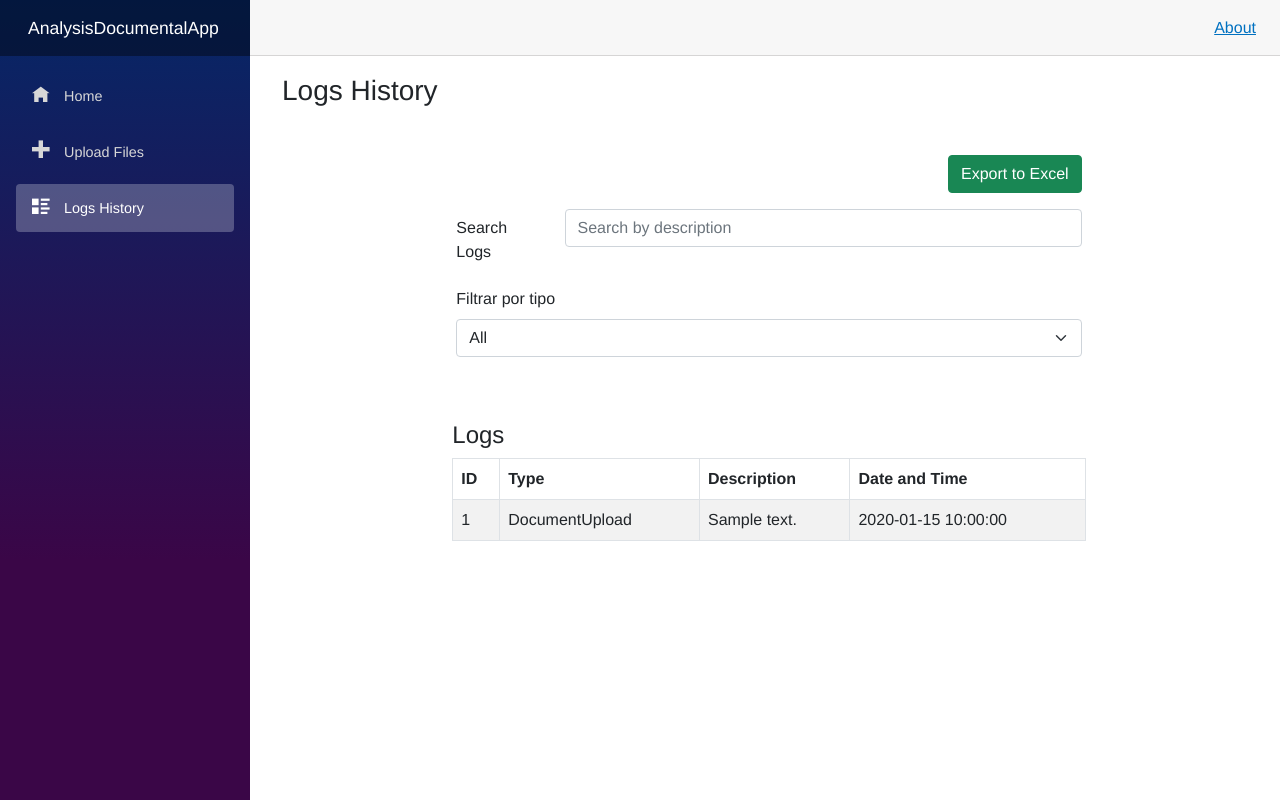
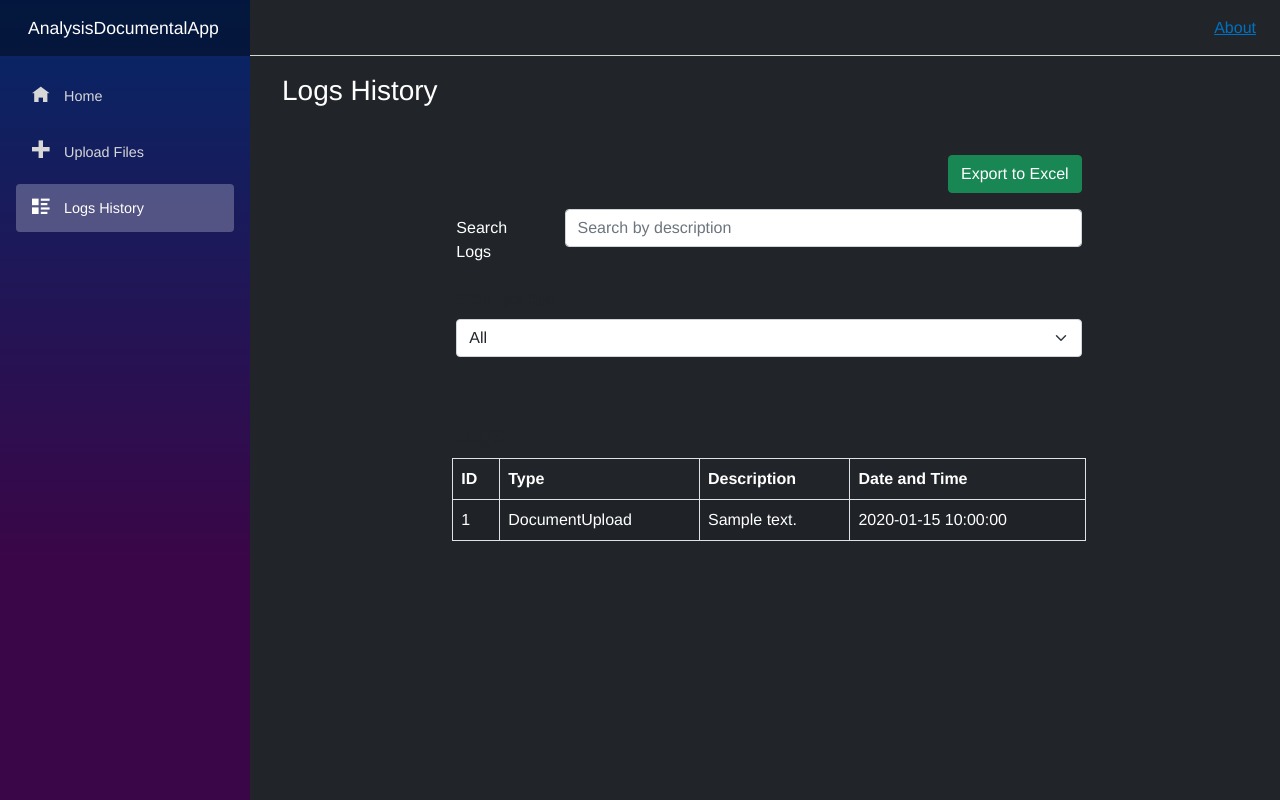
Before and after one commit to Dan4541/AnalisisDocumentalApp, an ASP.NET Core app: page /history in a window 1280 px wide. Run offline with ASP.NET Core 8, Linux system fonts and the light colour scheme; tables that the repository leaves empty hold one stand-in row (values such as "Sample post"); style sheets or scripts are compiled from the project's sources; some libraries are stand-ins or nearby versions.

Commit message:
Se agregó img de presentación en vista home, se cambio color fondo y color fuente a vistas

```diff
--- a/Services/AzureDocumentIntelligenceService.cs
+++ b/Services/AzureDocumentIntelligenceService.cs
@@ -88,12 +88,6 @@ namespace AnalysisDocumentalApp.Services
             AnalyzeResult result = operation.Value;
             InvoiceInfo invoiceInfo = new InvoiceInfo();
             invoiceInfo.InvoiceItems = new List<InvoiceItem>();
-
-            if (!result.Paragraphs.Any() || result.Paragraphs.All(p => string.IsNullOrWhiteSpace(p.Content)))
-            {
-                throw new ArgumentException("The document content cannot be empty.");
-            }
-
 
             for (int i = 0; i < result.Documents.Count; i++)
             {
--- a/Shared/Analysis.razor
+++ b/Shared/Analysis.razor
@@ -4,7 +4,7 @@
 @inject IDocumentService DocumentService
 @inject ILogService LogService
 
-<h3>Document Analysis</h3>
+<h3 class="text-white">Document Analysis</h3>
 
 <div class="row my-4">
     <InputFile OnChange="@LoadFiles" />
--- a/Shared/History.razor
+++ b/Shared/History.razor
@@ -5,13 +5,13 @@
 @using Microsoft.JSInterop
 @inject IJSRuntime JS
 
-<h3>Logs History</h3>
+<h3 class="text-white">Logs History</h3>
 
 <div class="container mt-4">
 
     @if (logs == null)
     {
-        <p>Loading Logs</p>
+        <p class="text-white">Loading Logs</p>
     }
     else
     {
@@ -23,7 +23,7 @@
                 </div>
 
                 <div class="mb-3 row">
-                    <label class="col-sm-2 col-form-label">Search Logs</label>
+                    <label class="col-sm-2 col-form-label text-white">Search Logs</label>
                     <div class="col-sm-10">
                         <input type="text" class="form-control" @bind="@filterText" @bind:event="oninput" placeholder="Search by description" />
                     </div>
@@ -46,7 +46,7 @@
             <h4>Logs</h4>
             <table class="table table-striped table-bordered">
                 <thead>
-                    <tr>
+                    <tr class="text-white">
                         <th>ID</th>
                         <th>Type</th>
                         <th>Description</th>
@@ -57,7 +57,7 @@
                 <tbody>
                     @foreach (var log in filteredLogs)
                     {
-                        <tr>
+                                <tr class="text-white">
                             <td>@log.Id</td>
                             <td>@log.Type</td>
                             <td>@log.Description</td>
--- a/Shared/MainLayout.razor
+++ b/Shared/MainLayout.razor
@@ -2,17 +2,17 @@
 
 <PageTitle>AnalysisDocumentalApp</PageTitle>
 
-<div class="page">
+<div class="page bg-dark">
     <div class="sidebar">
         <NavMenu />
     </div>
 
     <main>
-        <div class="top-row px-4">
+        <div class="top-row px-4 bg-dark">
             <a href="https://docs.microsoft.com/aspnet/" target="_blank">About</a>
         </div>
 
-        <article class="content px-4">
+        <article class="content px-4 bg-dark">
             @Body
         </article>
     </main>
```
Also changed, not shown: Pages/Index.razor (+5 -3 lines).
